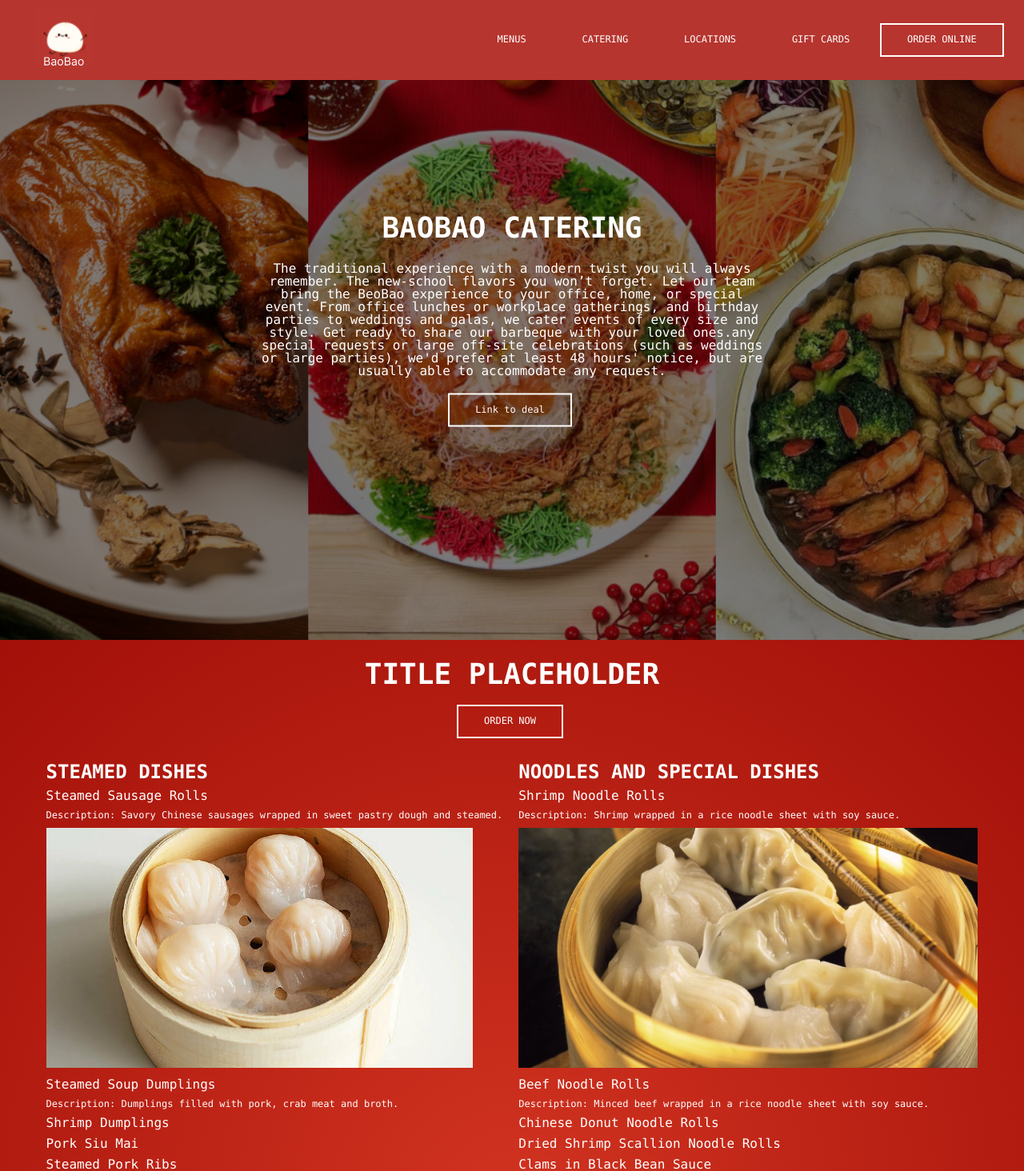
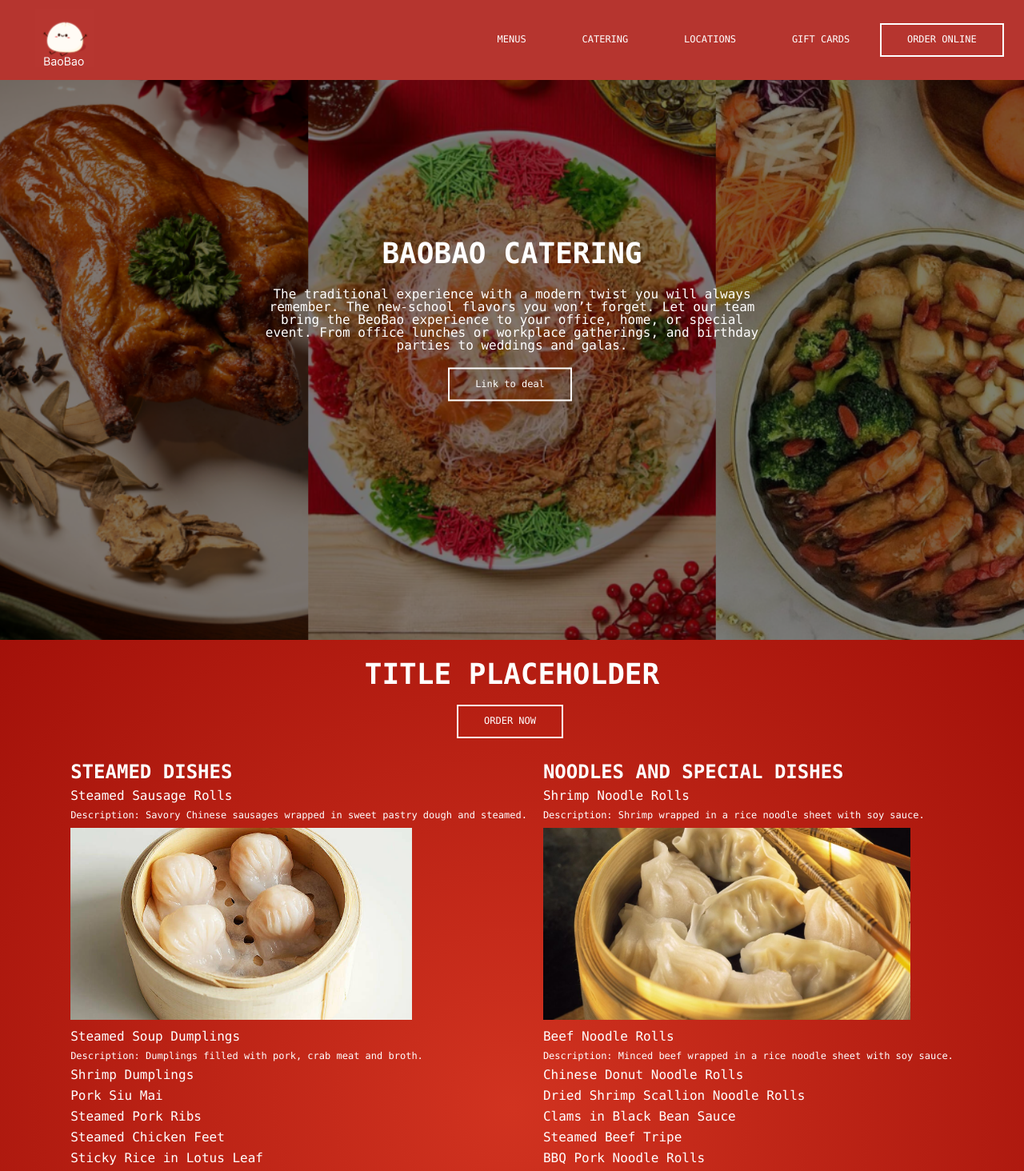
Before and after one commit to FerrisChang/resturantPage, a React (Vite) app in the folder Front_end/: page /catering in a window 1280 px wide. Shown: the top 1464 px of the page at 80% size. Built offline with nearby package versions, Linux system fonts and the light colour scheme.

Commit message:
minor error fix

```diff
--- a/Front_end/src/App.jsx
+++ b/Front_end/src/App.jsx
@@ -9,7 +9,7 @@
 
 function App() {
   return (
-    <div>
+    <>
       <Router>
         <Routes>
           <Route path='/' element={<Home />}/>
@@ -20,7 +20,7 @@
           <Route path='/online_ordering' element={<Online />}/>
         </Routes>
       </Router>
-    </div>
+    </>
 
   )
 }
--- a/Front_end/src/index.css
+++ b/Front_end/src/index.css
@@ -132,7 +132,8 @@
 }
 
 .picture-sizing {
-  height: 300px;
+  height: 30vh;
+  max-width: 75vw;
 }
 
 .special-text-size {
--- a/Front_end/src/pages/cateringPage/Catering.jsx
+++ b/Front_end/src/pages/cateringPage/Catering.jsx
@@ -14,9 +14,7 @@
           <div className='text'>
             <h1>BAOBAO CATERING</h1>
             <p className='catering-text-box special-text-size'>The traditional experience with a modern twist you will always remember. The new-school flavors you won’t forget. Let our team bring the BeoBao experience
-            to your office, home, or special event. From office lunches or workplace gatherings, and birthday parties to weddings and galas,
-            we cater events of every size and style. Get ready to share our barbeque with your loved ones.any special requests or large off-site celebrations (such as weddings or large parties),
-            we'd prefer at least 48 hours' notice, but are usually able to accommodate any request. </p>
+            to your office, home, or special event. From office lunches or workplace gatherings, and birthday parties to weddings and galas.</p>
             <button className='menu-btn' id='online-border' onClick={() => {}}>
               <span className="transition"></span>
               <span className="label">Link to deal</span>
--- a/Front_end/src/pages/menuPage/Menu.jsx
+++ b/Front_end/src/pages/menuPage/Menu.jsx
@@ -21,7 +21,7 @@
   }
 
   return (
-    <div>
+    <div className='home-container'>
       <Mainbar />
       <div className='information-container flex-container load-in-animation'>
         <h1 id='menu-title'>MENUS</h1>
```
